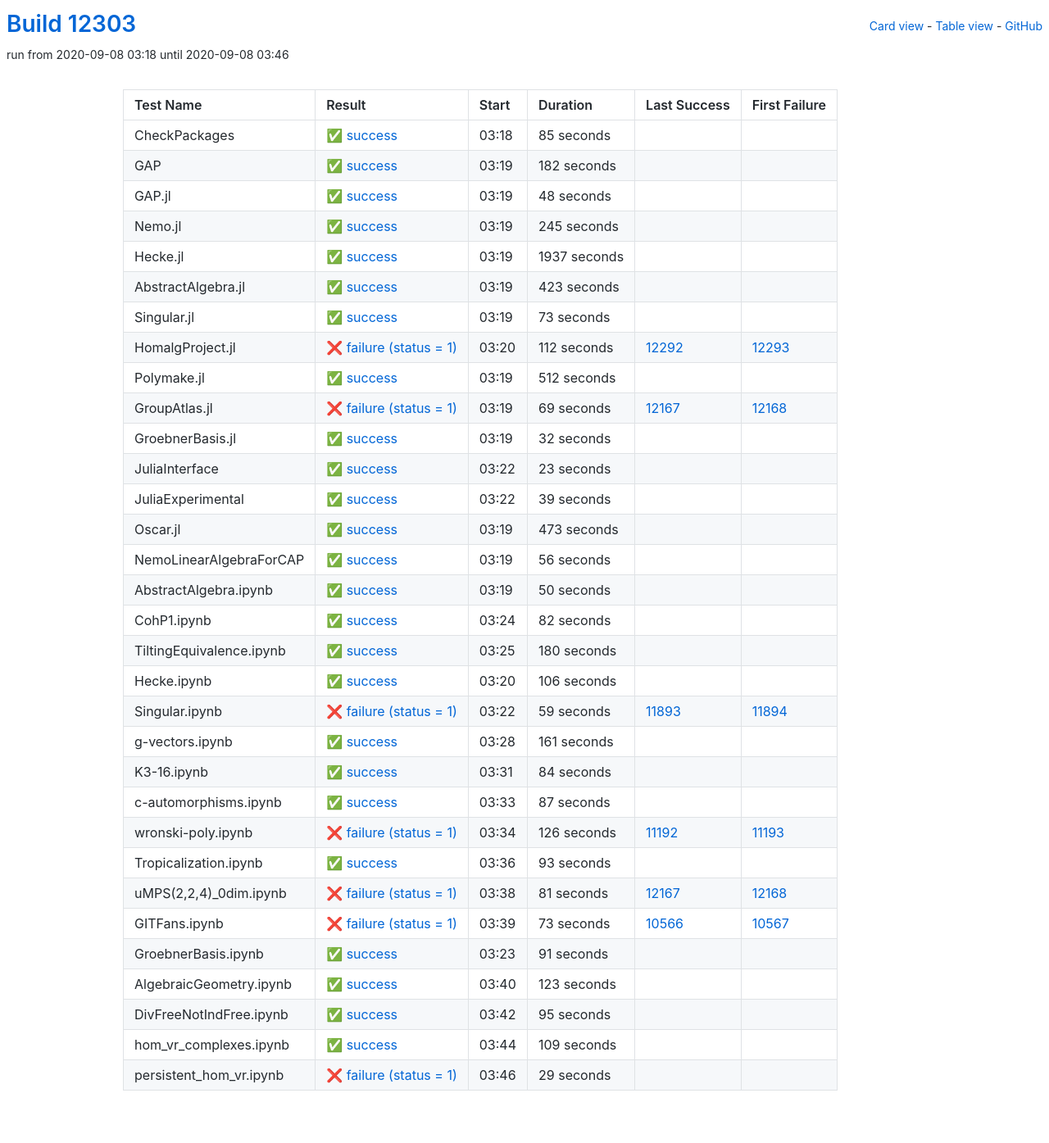
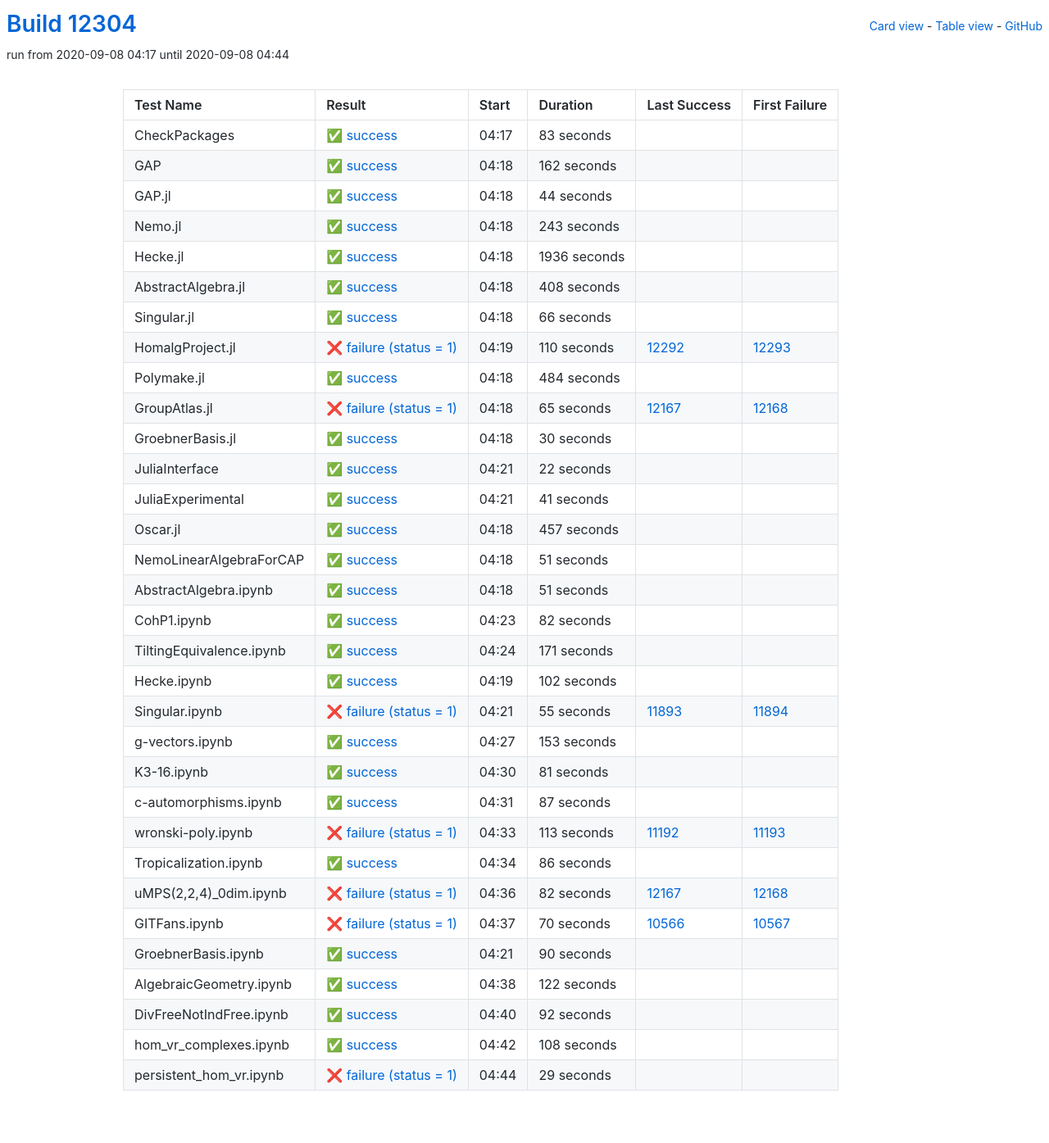
Before and after one commit to oscar-system/oscar-ci-status, a Jekyll site: the page built from table.html, in a window 1280 px wide. Shown: the whole page at 82% size. Built offline with Jekyll 4.4.1, drawn with Linux system fonts in a browser that asks for light colours.

Commit message:
Build #12304

```diff
--- a/_data/ci.yml
+++ b/_data/ci.yml
@@ -1,6 +1,6 @@
 ---
-build: 12303
-build_url: https://oscarci.mathematik.uni-kl.de/job/oscar/12303/
+build: 12304
+build_url: https://oscarci.mathematik.uni-kl.de/job/oscar/12304/
 job: oscar
 organization: oscar-system
 repo: oscar-ci-status
@@ -8,200 +8,200 @@ repourl: https://github.com/oscar-system/oscar-ci-status
 tests:
 - name: CheckPackages
   id: checkpackages
-  log: https://oscarci.mathematik.uni-kl.de/job/oscar/12303/artifact/logs/build-12303/CheckPackages.log
-  start: 2020-09-08 03:18
+  log: https://oscarci.mathematik.uni-kl.de/job/oscar/12304/artifact/logs/build-12304/CheckPackages.log
+  start: 2020-09-08 04:17
   success: true
   exitcode: 0
   status: success
-  duration: 85
+  duration: 83
   last_success: false
   last_success_url:
   first_failure: false
   first_failure_url:
 - name: GAP
   id: gap
-  log: https://oscarci.mathematik.uni-kl.de/job/oscar/12303/artifact/logs/build-12303/GAP.log
-  start: 2020-09-08 03:19
+  log: https://oscarci.mathematik.uni-kl.de/job/oscar/12304/artifact/logs/build-12304/GAP.log
+  start: 2020-09-08 04:18
   success: true
   exitcode: 0
   status: success
-  duration: 182
+  duration: 162
   last_success: false
   last_success_url:
   first_failure: false
   first_failure_url:
 - name: GAP.jl
   id: gap-jl
-  log: https://oscarci.mathematik.uni-kl.de/job/oscar/12303/artifact/logs/build-12303/GAP.jl.log
-  start: 2020-09-08 03:19
+  log: https://oscarci.mathematik.uni-kl.de/job/oscar/12304/artifact/logs/build-12304/GAP.jl.log
+  start: 2020-09-08 04:18
   success: true
   exitcode: 0
   status: success
-  duration: 48
+  duration: 44
   last_success: false
   last_success_url:
   first_failure: false
   first_failure_url:
 - name: Nemo.jl
   id: nemo-jl
-  log: https://oscarci.mathematik.uni-kl.de/job/oscar/12303/artifact/logs/build-12303/Nemo.jl.log
-  start: 2020-09-08 03:19
+  log: https://oscarci.mathematik.uni-kl.de/job/oscar/12304/artifact/logs/build-12304/Nemo.jl.log
+  start: 2020-09-08 04:18
   success: true
   exitcode: 0
   status: success
-  duration: 245
+  duration: 243
   last_success: false
   last_success_url:
   first_failure: false
   first_failure_url:
 - name: Hecke.jl
   id: hecke-jl
-  log: https://oscarci.mathematik.uni-kl.de/job/oscar/12303/artifact/logs/build-12303/Hecke.jl.log
-  start: 2020-09-08 03:19
+  log: https://oscarci.mathematik.uni-kl.de/job/oscar/12304/artifact/logs/build-12304/Hecke.jl.log
+  start: 2020-09-08 04:18
   success: true
   exitcode: 0
   status: success
-  duration: 1937
+  duration: 1936
   last_success: false
   last_success_url:
   first_failure: false
   first_failure_url:
 - name: AbstractAlgebra.jl
   id: abstractalgebra-jl
-  log: https://oscarci.mathematik.uni-kl.de/job/oscar/12303/artifact/logs/build-12303/AbstractAlgebra.jl.log
-  start: 2020-09-08 03:19
+  log: https://oscarci.mathematik.uni-kl.de/job/oscar/12304/artifact/logs/build-12304/AbstractAlgebra.jl.log
+  start: 2020-09-08 04:18
   success: true
   exitcode: 0
   status: success
-  duration: 423
+  duration: 408
   last_success: false
   last_success_url:
   first_failure: false
   first_failure_url:
 - name: Singular.jl
   id: singular-jl
-  log: https://oscarci.mathematik.uni-kl.de/job/oscar/12303/artifact/logs/build-12303/Singular.jl.log
-  start: 2020-09-08 03:19
+  log: https://oscarci.mathematik.uni-kl.de/job/oscar/12304/artifact/logs/build-12304/Singular.jl.log
+  start: 2020-09-08 04:18
   success: true
   exitcode: 0
   status: success
-  duration: 73
+  duration: 66
   last_success: false
   last_success_url:
   first_failure: false
   first_failure_url:
 - name: HomalgProject.jl
   id: homalgproject-jl
-  log: https://oscarci.mathematik.uni-kl.de/job/oscar/12303/artifact/logs/build-12303/HomalgProject.jl.log
-  start: 2020-09-08 03:20
+  log: https://oscarci.mathematik.uni-kl.de/job/oscar/12304/artifact/logs/build-12304/HomalgProject.jl.log
+  start: 2020-09-08 04:19
   success: false
   exitcode: 1
   status: failure
-  duration: 112
+  duration: 110
   last_success: 12292
   last_success_url: https://oscarci.mathematik.uni-kl.de/job/oscar/12292/
   first_failure: 12293
   first_failure_url: https://oscarci.mathematik.uni-kl.de/job/oscar/12293/
 - name: Polymake.jl
   id: polymake-jl
-  log: https://oscarci.mathematik.uni-kl.de/job/oscar/12303/artifact/logs/build-12303/Polymake.jl.log
-  start: 2020-09-08 03:19
+  log: https://oscarci.mathematik.uni-kl.de/job/oscar/12304/artifact/logs/build-12304/Polymake.jl.log
+  start: 2020-09-08 04:18
   success: true
   exitcode: 0
   status: success
-  duration: 512
+  duration: 484
   last_success: false
   last_success_url:
   first_failure: false
   first_failure_url:
 - name: GroupAtlas.jl
   id: groupatlas-jl
-  log: https://oscarci.mathematik.uni-kl.de/job/oscar/12303/artifact/logs/build-12303/GroupAtlas.jl.log
-  start: 2020-09-08 03:19
+  log: https://oscarci.mathematik.uni-kl.de/job/oscar/12304/artifact/logs/build-12304/GroupAtlas.jl.log
+  start: 2020-09-08 04:18
   success: false
   exitcode: 1
   status: failure
-  duration: 69
+  duration: 65
   last_success: 12167
   last_success_url: https://oscarci.mathematik.uni-kl.de/job/oscar/12167/
   first_failure: 12168
   first_failure_url: https://oscarci.mathematik.uni-kl.de/job/oscar/12168/
 - name: GroebnerBasis.jl
   id: groebnerbasis-jl
-  log: https://oscarci.mathematik.uni-kl.de/job/oscar/12303/artifact/logs/build-12303/GroebnerBasis.jl.log
-  start: 2020-09-08 03:19
+  log: https://oscarci.mathematik.uni-kl.de/job/oscar/12304/artifact/logs/build-12304/GroebnerBasis.jl.log
+  start: 2020-09-08 04:18
   success: true
   exitcode: 0
   status: success
-  duration: 32
+  duration: 30
   last_success: false
   last_success_url:
   first_failure: false
   first_failure_url:
 - name: JuliaInterface
   id: juliainterface
-  log: https://oscarci.mathematik.uni-kl.de/job/oscar/12303/artifact/logs/build-12303/JuliaInterface.log
-  start: 2020-09-08 03:22
+  log: https://oscarci.mathematik.uni-kl.de/job/oscar/12304/artifact/logs/build-12304/JuliaInterface.log
+  start: 2020-09-08 04:21
   success: true
   exitcode: 0
   status: success
-  duration: 23
+  duration: 22
   last_success: false
   last_success_url:
   first_failure: false
   first_failure_url:
 - name: JuliaExperimental
   id: juliaexperimental
-  log: https://oscarci.mathematik.uni-kl.de/job/oscar/12303/artifact/logs/build-12303/JuliaExperimental.log
-  start: 2020-09-08 03:22
+  log: https://oscarci.mathematik.uni-kl.de/job/oscar/12304/artifact/logs/build-12304/JuliaExperimental.log
+  start: 2020-09-08 04:21
   success: true
   exitcode: 0
   status: success
-  duration: 39
+  duration: 41
   last_success: false
   last_success_url:
   first_failure: false
   first_failure_url:
 - name: Oscar.jl
   id: oscar-jl
-  log: https://oscarci.mathematik.uni-kl.de/job/oscar/12303/artifact/logs/build-12303/Oscar.jl.log
-  start: 2020-09-08 03:19
+  log: https://oscarci.mathematik.uni-kl.de/job/oscar/12304/artifact/logs/build-12304/Oscar.jl.log
+  start: 2020-09-08 04:18
   success: true
   exitcode: 0
   status: success
-  duration: 473
+  duration: 457
   last_success: false
   last_success_url:
   first_failure: false
   first_failure_url:
 - name: NemoLinearAlgebraForCAP
   id: nemolinearalgebraforcap
-  log: https://oscarci.mathematik.uni-kl.de/job/oscar/12303/artifact/logs/build-12303/NemoLinearAlgebraForCAP.log
-  start: 2020-09-08 03:19
+  log: https://oscarci.mathematik.uni-kl.de/job/oscar/12304/artifact/logs/build-12304/NemoLinearAlgebraForCAP.log
+  start: 2020-09-08 04:18
   success: true
   exitcode: 0
   status: success
-  duration: 56
+  duration: 51
   last_success: false
   last_success_url:
   first_failure: false
   first_failure_url:
 - name: AbstractAlgebra.ipynb
   id: abstractalgebra-ipynb
-  log: https://oscarci.mathematik.uni-kl.de/job/oscar/12303/artifact/logs/build-12303/AbstractAlgebra.ipynb.log
-  start: 2020-09-08 03:19
+  log: https://oscarci.mathematik.uni-kl.de/job/oscar/12304/artifact/logs/build-12304/AbstractAlgebra.ipynb.log
+  start: 2020-09-08 04:18
   success: true
   exitcode: 0
   status: success
-  duration: 50
+  duration: 51
   last_success: false
   last_success_url:
   first_failure: false
   first_failure_url:
 - name: CohP1.ipynb
   id: cohp1-ipynb
-  log: https://oscarci.mathematik.uni-kl.de/job/oscar/12303/artifact/logs/build-12303/CohP1.ipynb.log
-  start: 2020-09-08 03:24
+  log: https://oscarci.mathematik.uni-kl.de/job/oscar/12304/artifact/logs/build-12304/CohP1.ipynb.log
+  start: 2020-09-08 04:23
   success: true
   exitcode: 0
   status: success
@@ -212,68 +212,68 @@ tests:
   first_failure_url:
 - name: TiltingEquivalence.ipynb
   id: tiltingequivalence-ipynb
-  log: https://oscarci.mathematik.uni-kl.de/job/oscar/12303/artifact/logs/build-12303/TiltingEquivalence.ipynb.log
-  start: 2020-09-08 03:25
+  log: https://oscarci.mathematik.uni-kl.de/job/oscar/12304/artifact/logs/build-12304/TiltingEquivalence.ipynb.log
+  start: 2020-09-08 04:24
   success: true
   exitcode: 0
   status: success
-  duration: 180
+  duration: 171
   last_success: false
   last_success_url:
   first_failure: false
   first_failure_url:
 - name: Hecke.ipynb
   id: hecke-ipynb
-  log: https://oscarci.mathematik.uni-kl.de/job/oscar/12303/artifact/logs/build-12303/Hecke.ipynb.log
-  start: 2020-09-08 03:20
+  log: https://oscarci.mathematik.uni-kl.de/job/oscar/12304/artifact/logs/build-12304/Hecke.ipynb.log
+  start: 2020-09-08 04:19
   success: true
   exitcode: 0
   status: success
-  duration: 106
+  duration: 102
   last_success: false
   last_success_url:
   first_failure: false
   first_failure_url:
 - name: Singular.ipynb
   id: singular-ipynb
-  log: https://oscarci.mathematik.uni-kl.de/job/oscar/12303/artifact/logs/build-12303/Singular.ipynb.log
-  start: 2020-09-08 03:22
+  log: https://oscarci.mathematik.uni-kl.de/job/oscar/12304/artifact/logs/build-12304/Singular.ipynb.log
+  start: 2020-09-08 04:21
   success: false
   exitcode: 1
   status: failure
-  duration: 59
+  duration: 55
   last_success: 11893
   last_success_url: https://oscarci.mathematik.uni-kl.de/job/oscar/11893/
   first_failure: 11894
   first_failure_url: https://oscarci.mathematik.uni-kl.de/job/oscar/11894/
 - name: g-vectors.ipynb
   id: g-vectors-ipynb
-  log: https://oscarci.mathematik.uni-kl.de/job/oscar/12303/artifact/logs/build-12303/g-vectors.ipynb.log
-  start: 2020-09-08 03:28
+  log: https://oscarci.mathematik.uni-kl.de/job/oscar/12304/artifact/logs/build-12304/g-vectors.ipynb.log
+  start: 2020-09-08 04:27
   success: true
   exitcode: 0
   status: success
-  duration: 161
+  duration: 153
   last_success: false
   last_success_url:
   first_failure: false
   first_failure_url:
 - name: K3-16.ipynb
   id: k3-16-ipynb
-  log: https://oscarci.mathematik.uni-kl.de/job/oscar/12303/artifact/logs/build-12303/K3-16.ipynb.log
-  start: 2020-09-08 03:31
+  log: https://oscarci.mathematik.uni-kl.de/job/oscar/12304/artifact/logs/build-12304/K3-16.ipynb.log
+  start: 2020-09-08 04:30
   success: true
   exitcode: 0
   status: success
-  duration: 84
+  duration: 81
   last_success: false
   last_success_url:
   first_failure: false
   first_failure_url:
 - name: c-automorphisms.ipynb
   id: c-automorphisms-ipynb
-  log: https://oscarci.mathematik.uni-kl.de/job/oscar/12303/artifact/logs/build-12303/c-automorphisms.ipynb.log
-  start: 2020-09-08 03:33
+  log: https://oscarci.mathematik.uni-kl.de/job/oscar/12304/artifact/logs/build-12304/c-automorphisms.ipynb.log
+  start: 2020-09-08 04:31
   success: true
   exitcode: 0
   status: success
@@ -284,104 +284,104 @@ tests:
   first_failure_url:
 - name: wronski-poly.ipynb
   id: wronski-poly-ipynb
-  log: https://oscarci.mathematik.uni-kl.de/job/oscar/12303/artifact/logs/build-12303/wronski-poly.ipynb.log
-  start: 2020-09-08 03:34
+  log: https://oscarci.mathematik.uni-kl.de/job/oscar/12304/artifact/logs/build-12304/wronski-poly.ipynb.log
+  start: 2020-09-08 04:33
   success: false
   exitcode: 1
   status: failure
-  duration: 126
+  duration: 113
   last_success: 11192
   last_success_url: https://oscarci.mathematik.uni-kl.de/job/oscar/11192/
   first_failure: 11193
   first_failure_url: https://oscarci.mathematik.uni-kl.de/job/oscar/11193/
 - name: Tropicalization.ipynb
   id: tropicalization-ipynb
-  log: https://oscarci.mathematik.uni-kl.de/job/oscar/12303/artifact/logs/build-12303/Tropicalization.ipynb.log
-  start: 2020-09-08 03:36
+  log: https://oscarci.mathematik.uni-kl.de/job/oscar/12304/artifact/logs/build-12304/Tropicalization.ipynb.log
+  start: 2020-09-08 04:34
   success: true
   exitcode: 0
   status: success
-  duration: 93
+  duration: 86
   last_success: false
   last_success_url:
   first_failure: false
   first_failure_url:
 - name: uMPS(2,2,4)_0dim.ipynb
   id: umps-2-2-4-0dim-ipynb
-  log: https://oscarci.mathematik.uni-kl.de/job/oscar/12303/artifact/logs/build-12303/uMPS-2-2-4-_0dim.ipynb.log
-  start: 2020-09-08 03:38
+  log: https://oscarci.mathematik.uni-kl.de/job/oscar/12304/artifact/logs/build-12304/uMPS-2-2-4-_0dim.ipynb.log
+  start: 2020-09-08 04:36
   success: false
   exitcode: 1
   status: failure
-  duration: 81
+  duration: 82
   last_success: 12167
   last_success_url: https://oscarci.mathematik.uni-kl.de/job/oscar/12167/
   first_failure: 12168
   first_failure_url: https://oscarci.mathematik.uni-kl.de/job/oscar/12168/
 - name: GITFans.ipynb
   id: gitfans-ipynb
-  log: https://oscarci.mathematik.uni-kl.de/job/oscar/12303/artifact/logs/build-12303/GITFans.ipynb.log
-  start: 2020-09-08 03:39
+  log: https://oscarci.mathematik.uni-kl.de/job/oscar/12304/artifact/logs/build-12304/GITFans.ipynb.log
+  start: 2020-09-08 04:37
   success: false
   exitcode: 1
   status: failure
-  duration: 73
+  duration: 70
   last_success: 10566
   last_success_url: https://oscarci.mathematik.uni-kl.de/job/oscar/10566/
   first_failure: 10567
   first_failure_url: https://oscarci.mathematik.uni-kl.de/job/oscar/10567/
 - name: GroebnerBasis.ipynb
   id: groebnerbasis-ipynb
-  log: https://oscarci.mathematik.uni-kl.de/job/oscar/12303/artifact/logs/build-12303/GroebnerBasis.ipynb.log
-  start: 2020-09-08 03:23
+  log: https://oscarci.mathematik.uni-kl.de/job/oscar/12304/artifact/logs/build-12304/GroebnerBasis.ipynb.log
+  start: 2020-09-08 04:21
   success: true
   exitcode: 0
   status: success
-  duration: 91
+  duration: 90
   last_success: false
   last_success_url:
   first_failure: false
   first_failure_url:
 - name: AlgebraicGeometry.ipynb
   id: algebraicgeometry-ipynb
-  log: https://oscarci.mathematik.uni-kl.de/job/oscar/12303/artifact/logs/build-12303/AlgebraicGeometry.ipynb.log
-  start: 2020-09-08 03:40
+  log: https://oscarci.mathematik.uni-kl.de/job/oscar/12304/artifact/logs/build-12304/AlgebraicGeometry.ipynb.log
+  start: 2020-09-08 04:38
   success: true
   exitcode: 0
   status: success
-  duration: 123
+  duration: 122
   last_success: false
   last_success_url:
   first_failure: false
   first_failure_url:
 - name: DivFreeNotIndFree.ipynb
   id: divfreenotindfree-ipynb
-  log: https://oscarci.mathematik.uni-kl.de/job/oscar/12303/artifact/logs/build-12303/DivFreeNotIndFree.ipynb.log
-  start: 2020-09-08 03:42
+  log: https://oscarci.mathematik.uni-kl.de/job/oscar/12304/artifact/logs/build-12304/DivFreeNotIndFree.ipynb.log
+  start: 2020-09-08 04:40
   success: true
   exitcode: 0
   status: success
-  duration: 95
+  duration: 92
   last_success: false
   last_success_url:
   first_failure: false
   first_failure_url:
 - name: hom_vr_complexes.ipynb
   id: hom-vr-complexes-ipynb
-  log: https://oscarci.mathematik.uni-kl.de/job/oscar/12303/artifact/logs/build-12303/hom_vr_complexes.ipynb.log
-  start: 2020-09-08 03:44
+  log: https://oscarci.mathematik.uni-kl.de/job/oscar/12304/artifact/logs/build-12304/hom_vr_complexes.ipynb.log
+  start: 2020-09-08 04:42
   success: true
   exitcode: 0
   status: success
-  duration: 109
+  duration: 108
   last_success: false
   last_success_url:
   first_failure: false
   first_failure_url:
 - name: persistent_hom_vr.ipynb
   id: persistent-hom-vr-ipynb
-  log: https://oscarci.mathematik.uni-kl.de/job/oscar/12303/artifact/logs/build-12303/persistent_hom_vr.ipynb.log
-  start: 2020-09-08 03:46
+  log: https://oscarci.mathematik.uni-kl.de/job/oscar/12304/artifact/logs/build-12304/persistent_hom_vr.ipynb.log
+  start: 2020-09-08 04:44
   success: false
   exitcode: 1
   status: failure
```
Also changed, not shown: README.md.
